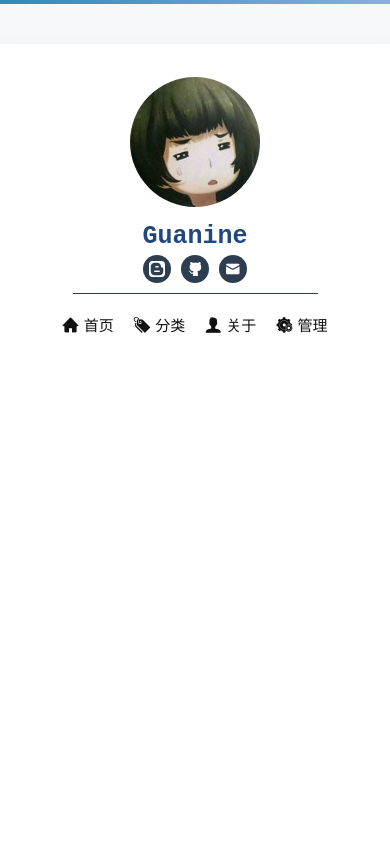
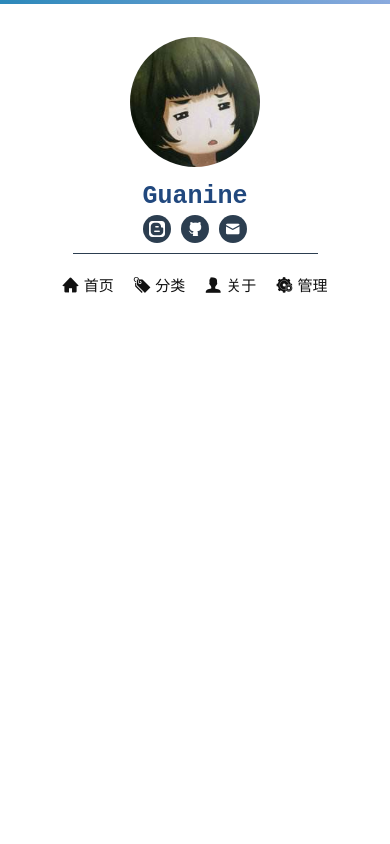
Before and after one commit to MIXUKAI/gn-blog, a React app: page /page in a window 390 px wide. Shown: the top 844 px of the page. Built offline with nearby package versions, Linux system fonts and the light colour scheme.

Commit message:
文章页面标签指向

```diff
--- a/src/styles/App.css
+++ b/src/styles/App.css
@@ -68,6 +68,9 @@
 }
 
 @media screen and (max-width: 680px) {
+  #root .home-container{
+    padding-top: 0 !important;
+  }
   #root .home-wrapper {
     flex-direction: column;
   }
--- a/src/views/Article/components/Tag.js
+++ b/src/views/Article/components/Tag.js
@@ -1,7 +1,8 @@
 import React from 'react'
+import { Link } from 'react-router-dom';
 import styled from 'styled-components'
 
-const Tag = styled.a`
+const Tag = styled(Link)`
   display: inline-block;
   height: 22px;
   line-height: 22px;
@@ -46,4 +47,4 @@ const Tag = styled.a`
   }
 `
 
-export default ({children, href}) => <Tag href={href}>{ children }</Tag>
+export default ({children, href}) => <Tag to={`/tags/${children}`}>{ children }</Tag>
--- a/src/views/Article/components/TagList.js
+++ b/src/views/Article/components/TagList.js
@@ -1,33 +1,18 @@
-import React, { Component } from 'react';
+import React from 'react';
 
 import Tag from './Tag';
 
-class TagList extends Component {
-  constructor(props) {
-    super(props);
-    this.state = {
-      list: []
-    }
-  }
-
-  generateList(arr) {
-    return arr.map((item, index) => (
-      <Tag key={index}>{ item }</Tag>
-    ));
-  }
-
-  componentWillReceiveProps(nextPorps) {
-    const tags = nextPorps.tags;
-    this.setState({ list: this.generateList(tags)});
-  }
-
-  render() {
-    return (
-      <div>
-        { this.state.list }
-      </div>
-    );
-  }
+const TagList = (props) => {
+  const { tags } = props;
+  return (
+    <div>
+      {
+        tags.map(item =>
+          <Tag key={item}>{item}</Tag>
+        )
+      }
+    </div>
+  );
 }
 
 export default TagList;
--- a/src/views/HomeArticle/index.js
+++ b/src/views/HomeArticle/index.js
@@ -16,8 +16,10 @@ class HomeArticles extends Component {
     const state = popState.state;
     // 存在的话
     if (state) {
-      const page = state.state.page;
-      this.fetchData(page);
+      if (state.state) {
+        const page = state.state.page;
+        this.fetchData(page);
+      }
     }
   }
 
--- a/src/views/layout/HomeLayout.js
+++ b/src/views/layout/HomeLayout.js
@@ -19,7 +19,9 @@ const Wrapper = styled.div`
 const Layout = ({ children }) => {
   return (
     [ // TODO: 为什么这里一定要添加key
-      <div style={{ padding: '40px 0', backgroundColor: '#F6F9FC' }} key='home-container'>
+      <div style={{ padding: '40px 0', backgroundColor: '#F6F9FC' }}
+        key='home-container'
+        className="home-container">
         <Wrapper className="home-wrapper">
           {children}
         </Wrapper>
```
